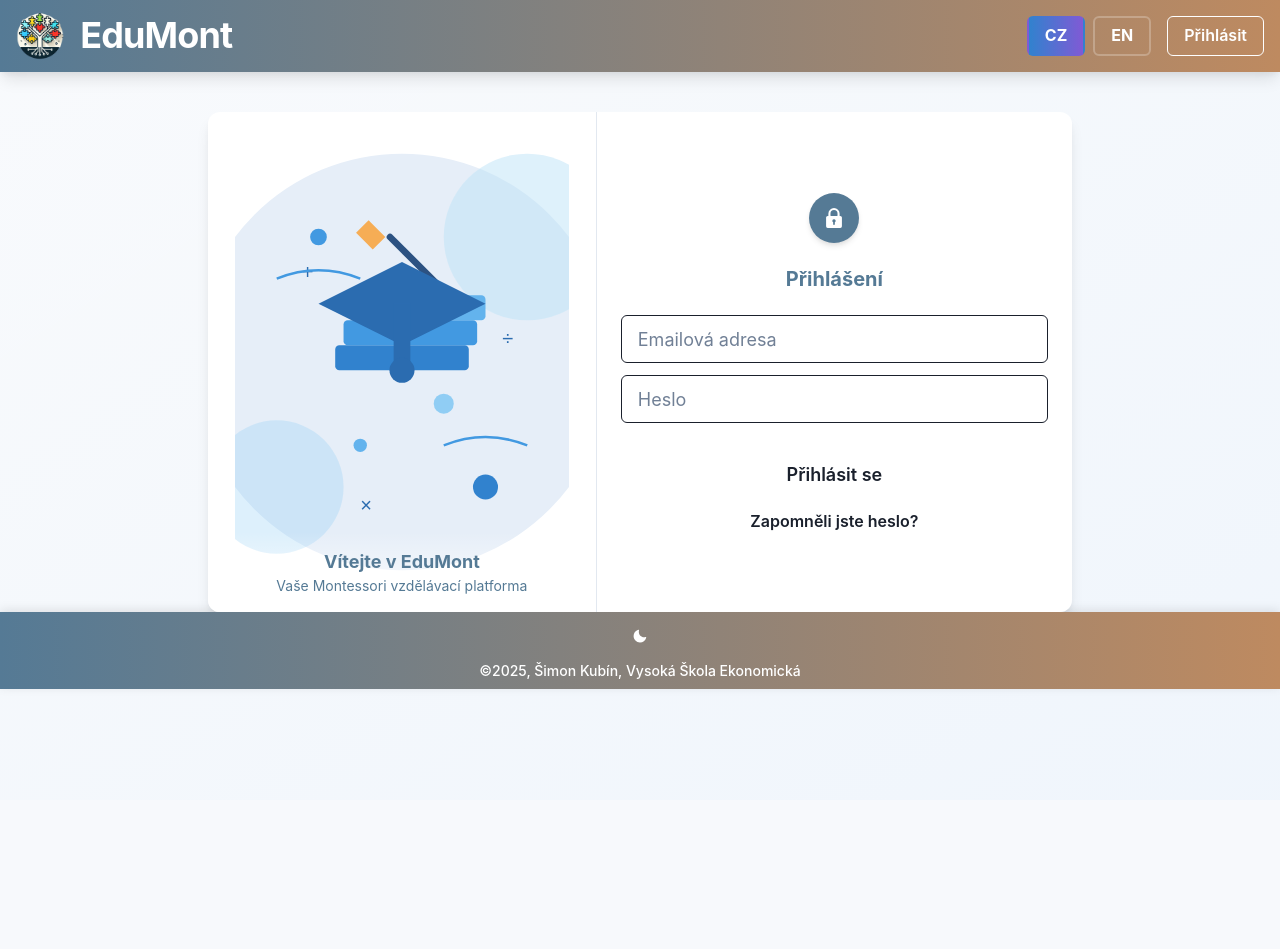
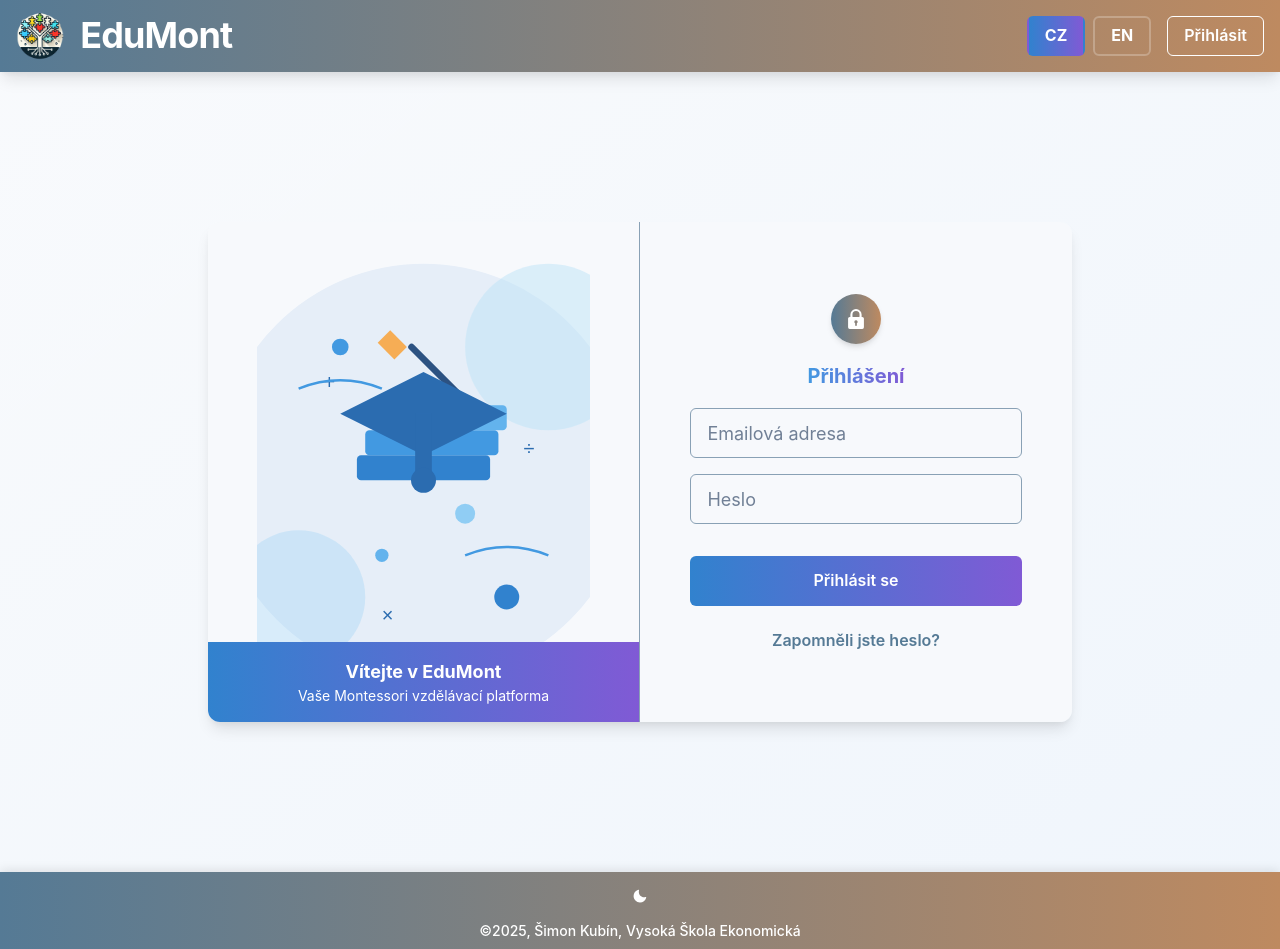
Before and after one commit to kubs09/EduMont, a React (Create React App) app in the folder frontend/: page /login in a window 1280 px wide. Before the commit the page ends 800 px from the top, so only its background shows below. Built offline with nearby package versions, Linux system fonts and the light colour scheme; no server answers.

Commit message:
uprava loginu

```diff
--- a/frontend/src/layouts/AuthLayout.tsx
+++ b/frontend/src/layouts/AuthLayout.tsx
@@ -1,5 +1,5 @@
 import { Navigate, Outlet } from 'react-router-dom';
-import { Box } from '@chakra-ui/react';
+import { Box, Flex } from '@chakra-ui/react';
 import { useEffect } from 'react';
 
 const AuthLayout = () => {
@@ -19,9 +19,11 @@ const AuthLayout = () => {
   }
 
   return (
-    <Box p={4}>
-      <Outlet />
-    </Box>
+    <Flex minHeight="100vh" direction="column">
+      <Box flex="1">
+        <Outlet />
+      </Box>
+    </Flex>
   );
 };
 
--- a/frontend/src/layouts/PublicLayout.tsx
+++ b/frontend/src/layouts/PublicLayout.tsx
@@ -1,4 +1,5 @@
 import { Navigate, Outlet } from 'react-router-dom';
+import { Flex, Box } from '@chakra-ui/react';
 
 const PublicLayout = () => {
   const isAuthenticated = !!localStorage.getItem('token');
@@ -7,7 +8,13 @@ const PublicLayout = () => {
     return <Navigate to="/dashboard" replace />;
   }
 
-  return <Outlet />;
+  return (
+    <Flex minHeight="100vh" direction="column">
+      <Box flex="1">
+        <Outlet />
+      </Box>
+    </Flex>
+  );
 };
 
 export default PublicLayout;
--- a/frontend/src/login/pages/LoginPage.tsx
+++ b/frontend/src/login/pages/LoginPage.tsx
@@ -61,22 +61,21 @@ const LoginPage: React.FC<LoginPageProps> = ({ onLoginSuccess }) => {
   };
 
   return (
-    <Container maxW="4xl">
+    <Container maxW="4xl" height="100vh" display="flex" alignItems="center">
       <Box
-        mt={10}
         borderRadius="xl"
         overflow="hidden"
         boxShadow="lg"
         display={{ base: 'block', md: 'flex' }}
-        maxH={{ base: 'auto', md: '500px' }}
+        width="100%"
       >
         <Box
           display={{ base: 'none', md: 'block' }}
-          width={{ md: '45%' }}
+          width={{ md: '50%' }}
           position="relative"
-          bg="white"
+          bg="bg.app"
           borderRightWidth="1px"
-          borderColor="brand.primary.200"
+          borderColor="brand.primary.700"
         >
           <Image
             src="/assets/education-illustration.svg"
@@ -105,10 +104,10 @@ const LoginPage: React.FC<LoginPageProps> = ({ onLoginSuccess }) => {
             bottom={0}
             left={0}
             right={0}
-            bg="linear-gradient(to top, rgba(255,255,255,0.95), transparent)"
+            bg="gradient.primary"
             p={4}
             textAlign="center"
-            color="brand.primary.900"
+            color="white"
           >
             <Text fontSize="lg" fontWeight="bold">
               {texts.auth.signIn.welcomeTitle[language]}
@@ -118,16 +117,17 @@ const LoginPage: React.FC<LoginPageProps> = ({ onLoginSuccess }) => {
         </Box>
 
         <Box
-          p={6}
-          bg="white"
-          width={{ base: '100%', md: '55%' }}
+          p={8}
+          bg="bg.app"
+          width={{ base: '100%', md: '50%' }}
           display="flex"
           alignItems="center"
+          justifyContent="center"
         >
-          <VStack spacing={6} width="100%">
+          <VStack spacing={5} width="90%" maxW="400px">
             <Circle
               size="50px"
-              bg="brand.primary.900"
+              bg="gradient.header"
               color="white"
               boxShadow="md"
               _hover={{ transform: 'scale(1.05)', transition: '0.2s' }}
@@ -135,7 +135,7 @@ const LoginPage: React.FC<LoginPageProps> = ({ onLoginSuccess }) => {
               <Icon as={LockIcon} w={5} h={5} />
             </Circle>
 
-            <Heading as="h1" size="md" color="brand.primary.900">
+            <Heading as="h1" size="md" bg="gradient.title" bgClip="text">
               {texts.auth.signIn.title[language]}
             </Heading>
 
@@ -153,41 +153,52 @@ const LoginPage: React.FC<LoginPageProps> = ({ onLoginSuccess }) => {
             )}
 
             <Box as="form" w="100%" onSubmit={handleSubmit(onSubmit)}>
-              <VStack spacing={3}>
-                <FormControl isInvalid={!!errors.email}>
+              <VStack spacing={4} width="100%">
+                <FormControl isInvalid={!!errors.email} width="100%">
                   <Input
                     type="email"
                     placeholder={texts.auth.signIn.emailPlaceholder[language]}
                     {...register('email')}
                     size="lg"
-                    borderColor="brand.primary.200"
-                    _hover={{ borderColor: 'brand.primary.300' }}
-                    _focus={{ borderColor: 'brand.primary.500', boxShadow: '0 0 0 1px #3182ce' }}
+                    borderColor="brand.primary.700"
+                    _hover={{ borderColor: 'brand.primary.800' }}
+                    _focus={{ borderColor: 'brand.primary.900', boxShadow: '0 0 0 1px #557A95' }}
+                    width="100%"
+                    height="50px"
                   />
                   <FormErrorMessage>{errors.email && errors.email.message}</FormErrorMessage>
                 </FormControl>
 
-                <FormControl isInvalid={!!errors.password}>
+                <FormControl isInvalid={!!errors.password} width="100%">
                   <Input
                     type="password"
                     placeholder={texts.auth.signIn.passwordPlaceholder[language]}
                     {...register('password')}
                     size="lg"
-                    borderColor="brand.primary.200"
-                    _hover={{ borderColor: 'brand.primary.300' }}
-                    _focus={{ borderColor: 'brand.primary.500', boxShadow: '0 0 0 1px #3182ce' }}
+                    borderColor="brand.primary.700"
+                    _hover={{ borderColor: 'brand.primary.800' }}
+                    _focus={{ borderColor: 'brand.primary.900', boxShadow: '0 0 0 1px #557A95' }}
+                    width="100%"
+                    height="50px"
                   />
                   <FormErrorMessage>{errors.password && errors.password.message}</FormErrorMessage>
                 </FormControl>
 
                 <Button
                   type="submit"
-                  variant="brand"
                   width="100%"
+                  height="50px"
+                  fontSize="md"
                   mt={4}
                   size="lg"
                   isLoading={loading}
-                  _hover={{ transform: 'translateY(-1px)', boxShadow: 'lg' }}
+                  bg="gradient.primary"
+                  color="white"
+                  _hover={{
+                    transform: 'translateY(-1px)',
+                    boxShadow: 'lg',
+                    bg: 'gradient.decorative',
+                  }}
                   transition="all 0.2s"
                 >
                   {texts.auth.signIn.submitButton[language]}
@@ -195,9 +206,11 @@ const LoginPage: React.FC<LoginPageProps> = ({ onLoginSuccess }) => {
 
                 <Button
                   variant="link"
-                  color="brand.primary.500"
+                  color="brand.primary.900"
                   onClick={() => navigate(ROUTES.FORGOT_PASSWORD)}
-                  _hover={{ color: 'brand.primary.600', textDecoration: 'underline' }}
+                  _hover={{ color: 'brand.secondary.900', textDecoration: 'underline' }}
+                  width="100%"
+                  mt={2}
                 >
                   {texts.auth.signIn.forgotPassword[language]}
                 </Button>
--- a/frontend/src/shared/atoms/footer/Footer.tsx
+++ b/frontend/src/shared/atoms/footer/Footer.tsx
@@ -7,7 +7,6 @@ const Footer = () => {
   return (
     <Box
       as="footer"
-      bottom={0}
       width="100%"
       bg="gradient.header"
       boxShadow="0 -2px 10px rgba(0,0,0,0.1)"
```
Also changed, not shown: frontend/src/admission/AdmissionRequest.tsx (+19 -20 lines).
